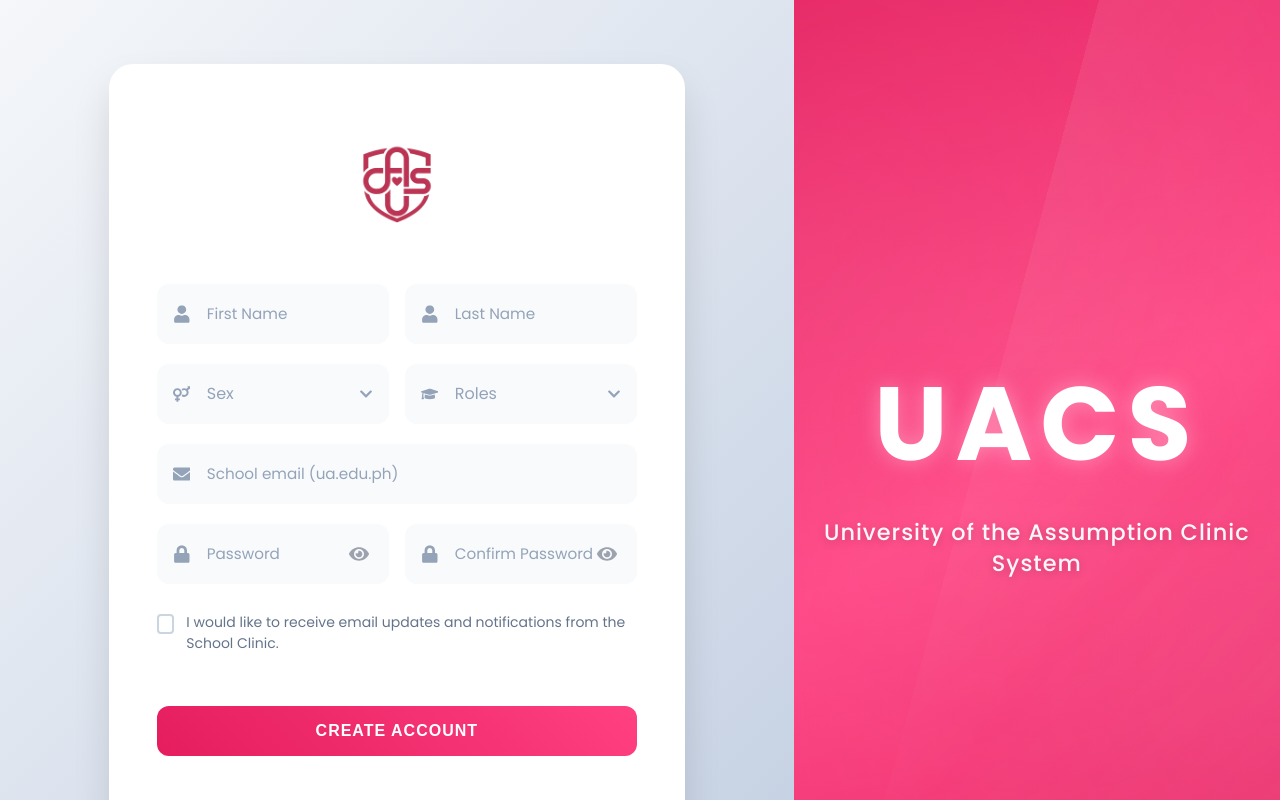
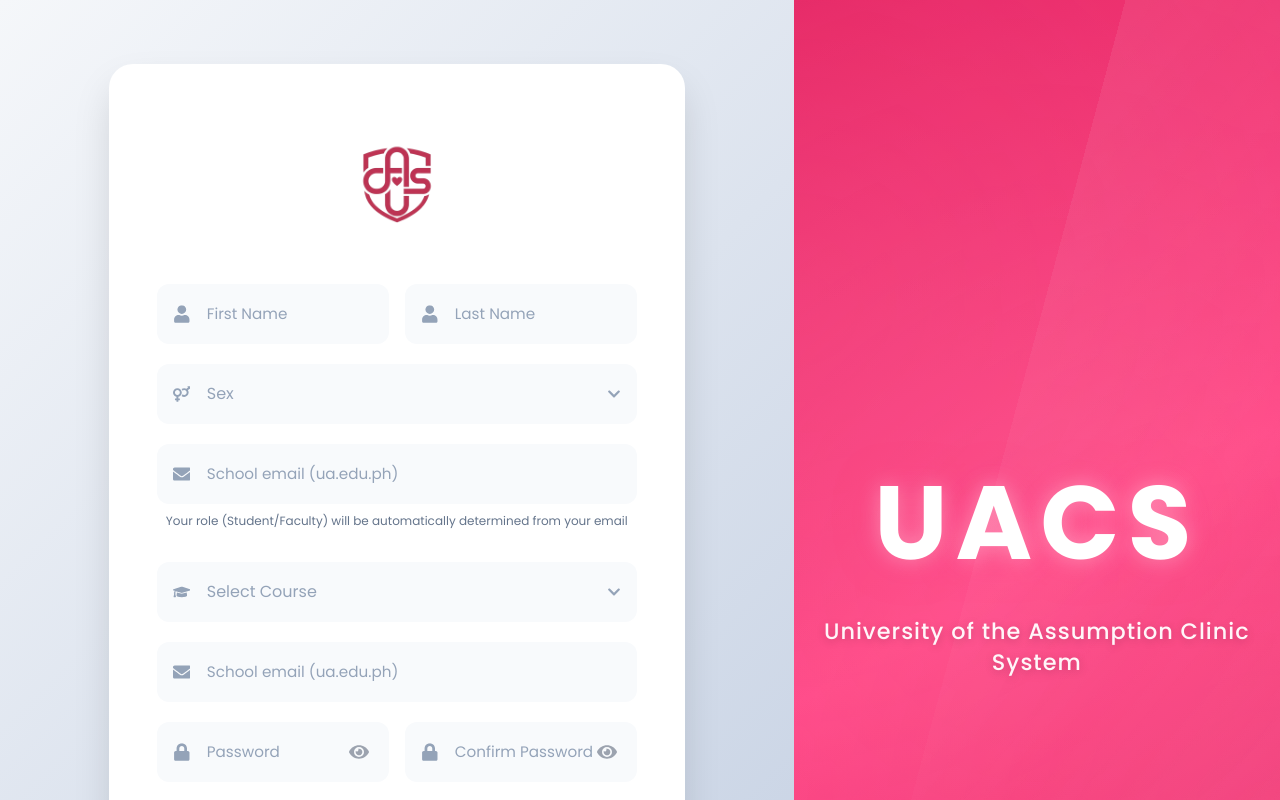
Before and after one commit to mixck20/uacs-fe, a React (Vite) app: page /signup in a window 1280 px wide. Built offline with nearby package versions, Linux system fonts and the light colour scheme.

Commit message:
Security: Remove role selection from signup - auto-detect from email pattern

```diff
--- a/src/components/Signup.jsx
+++ b/src/components/Signup.jsx
@@ -25,7 +25,6 @@
     firstName: "",
     lastName: "",
     gender: "",
-    role: "",
     course: "",
     yearLevel: "",
     section: "",
@@ -93,7 +92,6 @@
         firstName: form.firstName.trim(),
         lastName: form.lastName.trim(),
         gender: form.gender,
-        role: form.role,
         email: form.email.trim().toLowerCase(),
         password: form.password,
         emailUpdates: form.emailUpdates
@@ -133,7 +131,6 @@
         firstName: "",
         lastName: "",
         gender: "",
-        role: "",
         course: "",
         yearLevel: "",
         section: "",
@@ -235,25 +232,34 @@
                   <FaVenusMars className="signup-input-icon" />
                   <FaChevronDown className="signup-select-arrow" />
                 </div>
+              </div>
+
+              {/* Email field with helper text */}
+              <div className="signup-row">
                 <div className="signup-input-container">
-                  <select
-                    name="role"
-                    value={form.role}
+                  <input
+                    type="email"
+                    name="email"
+                    placeholder="School email (ua.edu.ph)"
+                    value={form.email}
                     onChange={handleChange}
-                    className="signup-input signup-select"
+                    className="signup-input"
                     required
-                  >
-                    <option value="" disabled>Roles</option>
-                    <option value="Student">Student</option>
-                    <option value="Faculty">Faculty</option>
-                  </select>
-                  <FaGraduationCap className="signup-input-icon" />
-                  <FaChevronDown className="signup-select-arrow" />
+                  />
+                  <FaEnvelope className="signup-input-icon" />
                 </div>
               </div>
+              <div style={{
+                fontSize: "0.75rem",
+                color: "#64748b",
+                marginTop: "-0.75rem",
+                marginBottom: "0.75rem",
+                textAlign: "center"
+              }}>
+                Your role (Student/Faculty) will be automatically determined from your email
+              </div>
 
-              {/* Academic Information - Only for Students/Faculty */}
-              {form.role && (
+              {/* Academic Information - Always show for registration */}
               <>
                 {/* Course */}
                 <div className="signup-row">
@@ -313,7 +319,6 @@
                   </div>
                 )}
               </>
-              )}
 
               <div className="signup-row">
                 <div className="signup-input-container">
```
Lines whose indentation alone changed are shown as unchanged.
